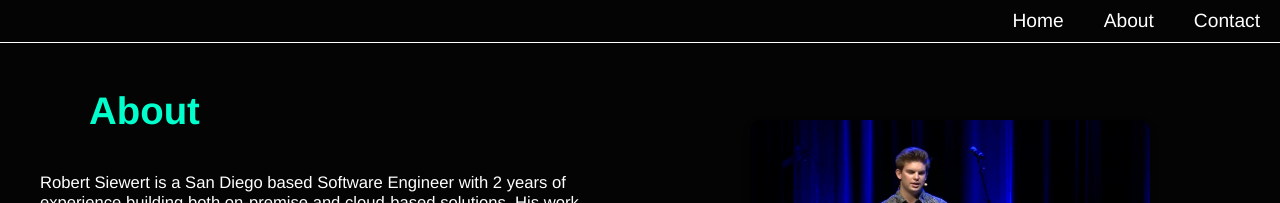
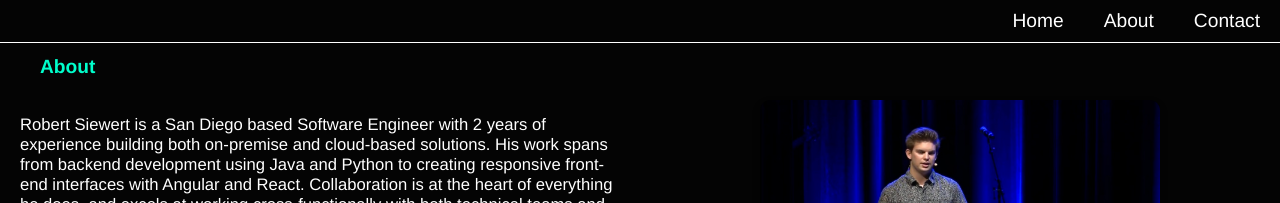
Before and after one commit to robbysiewert/flavor-buddy, a React (Create React App) app in the folder aws-site-frontend/: page /about in a window 1280 px wide. Shown: the top 203 px of the page. Built offline with nearby package versions, Linux system fonts and the light colour scheme; no server answers; the HTML template or start-up script is replaced by a standard one; a web font is replaced by a local one.

Commit message:
fix: home page background

```diff
--- a/aws-site-frontend/src/About.css
+++ b/aws-site-frontend/src/About.css
@@ -7,7 +7,7 @@ html, body {
     color: #00ffcc; /* Set text color */
 }
 
-.content {
+.about-content {
     display: flex;
     justify-content: space-between;
     align-items: flex-start;
@@ -28,6 +28,13 @@ html, body {
     min-height: 100vh; /* Ensure the left side takes full height */
 }
 
+.info p {
+    overflow: auto;
+}
+.info h2 {
+    padding: 20px;
+}
+
 .right-side {
     width: 50%;
     display: flex;
@@ -45,15 +52,3 @@ html, body {
     border-radius: 10px;
     box-shadow: 0px 4px 8px rgba(0, 0, 0, 0.2);
 }
-
-
-
-
-h1 {
-    padding: 20px;
-}
-
-/* Ensure the content flows and does not overflow the container */
-p {
-    overflow: auto;
-}
--- a/aws-site-frontend/src/About.js
+++ b/aws-site-frontend/src/About.js
@@ -7,9 +7,9 @@ import demoImage from './assets/demo.png';
 
 const About = () => {
     return (
-        <div className="content">
+        <div className="about-content">
         <div className="info">
-        <h1>About</h1>
+        <h2>About</h2>
         <p>Robert Siewert is a San Diego based Software Engineer with 2 years of experience building both on-premise and cloud-based solutions. His work spans from backend development using Java and Python to creating responsive front-end interfaces with Angular and React. Collaboration is at the heart of everything he does, and excels at working cross-functionally with both technical teams and non-technical stakeholders to deliver impactful software.</p>
         <p>In his most recent role, he led the development of a full stack solution that integrated multiple REST APIs, leveraging AWS services like EC2, Lambda, S3, DynamoDB, and Cognito. This project secured a partnership with AWS. Before that, he automated operational workflows using Bash, Python, PHP, and MySQL, reducing manual work by 30% and maintaining high-quality software through new QA procedures.</p>
         <p>Robert built user analytics and product recommendation features for a founder in his network at Allkind <a href="https://www.allkind.inc/">Allkind</a>. These features resulted in an 11% sales increase in the first month. This inspired his own personal recommendation project, Flavor Buddy <a href="/welcome-flavor">Flavor Buddy</a>.</p>
--- a/aws-site-frontend/src/ToolOrLearn.js
+++ b/aws-site-frontend/src/ToolOrLearn.js
@@ -2,6 +2,7 @@ import React, { useState, useEffect } from 'react';
 import './ToolOrLearn.css';
 import './Selector.css';
 import './WelcomeFlavor.css';
+import './About.css';
 import { useNavigate } from 'react-router-dom';
 
 const SplitAboutContact = () => {
@@ -48,7 +49,15 @@ const SplitAboutContact = () => {
                     Flavor Buddy
                 </button>
             </div>
+
             <div className="content info-content" style={{ clipPath: `inset(0 0 0 ${cursorX}px)` }}>
+            <div className="info">
+            <h2>About</h2>
+            <p>Robert Siewert is a San Diego based Software Engineer with 2 years of experience building both on-premise and cloud-based solutions. His work spans from backend development using Java and Python to creating responsive front-end interfaces with Angular and React. Collaboration is at the heart of everything he does, and excels at working cross-functionally with both technical teams and non-technical stakeholders to deliver impactful software.</p>
+            <p>In his most recent role, he led the development of a full stack solution that integrated multiple REST APIs, leveraging AWS services like EC2, Lambda, S3, DynamoDB, and Cognito. This project secured a partnership with AWS. Before that, he automated operational workflows using Bash, Python, PHP, and MySQL, reducing manual work by 30% and maintaining high-quality software through new QA procedures.</p>
+            <p>Robert built user analytics and product recommendation features for a founder in his network at Allkind <a href="https://www.allkind.inc/">Allkind</a>. These features resulted in an 11% sales increase in the first month. This inspired his own personal recommendation project, Flavor Buddy <a href="/welcome-flavor">Flavor Buddy</a>.</p>
+            <p>During his time at the University of California, Santa Barbara, he led a multi-disciplinary team of nine engineers to victory at the Navy’s Robot Rodeo Competition. Robert divided up tasks according to each team member’s strengths and built the software and automation for the robot himself. To the right, you can see Robert presenting the solution.</p>
+            </div>
                 <h1>Robert Siewert</h1>
                 <button
                     className="continue-button info-button"
```
